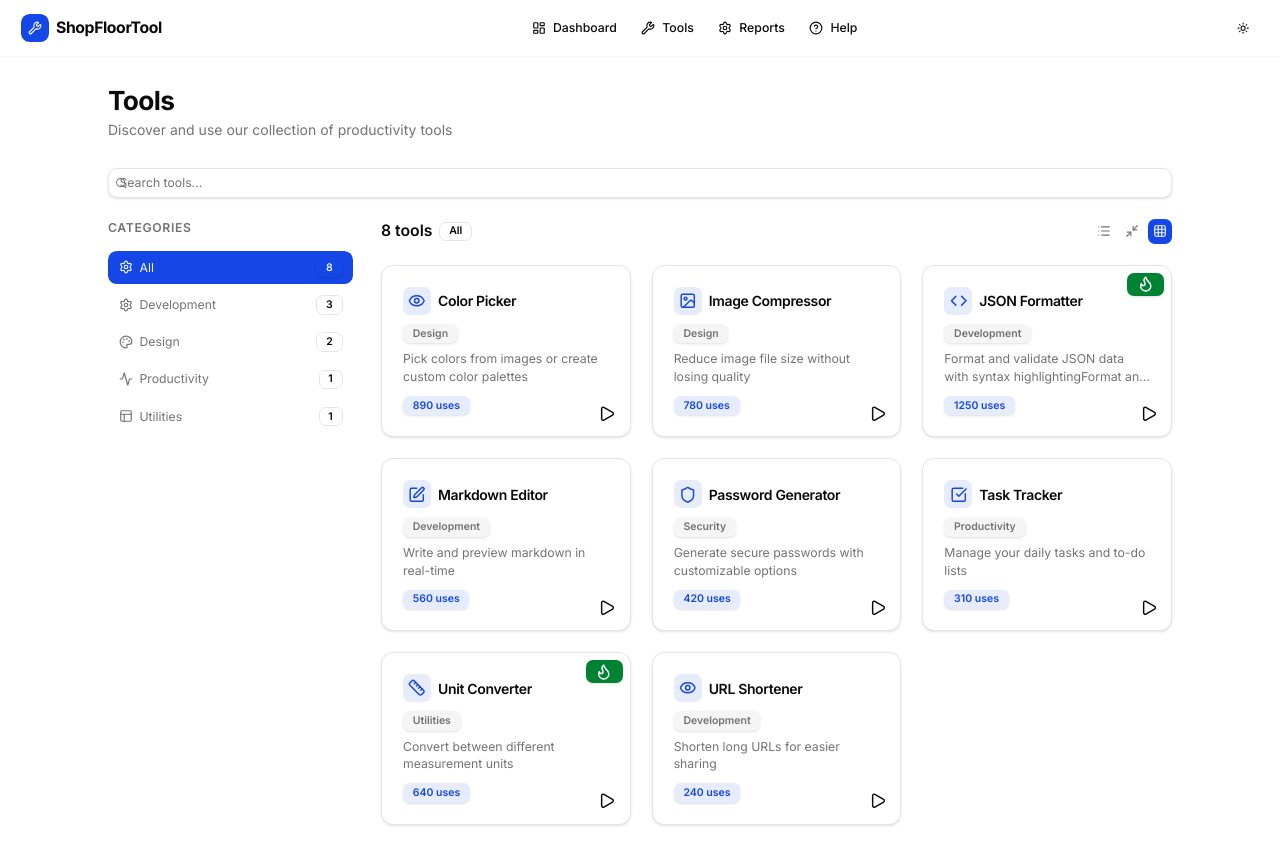
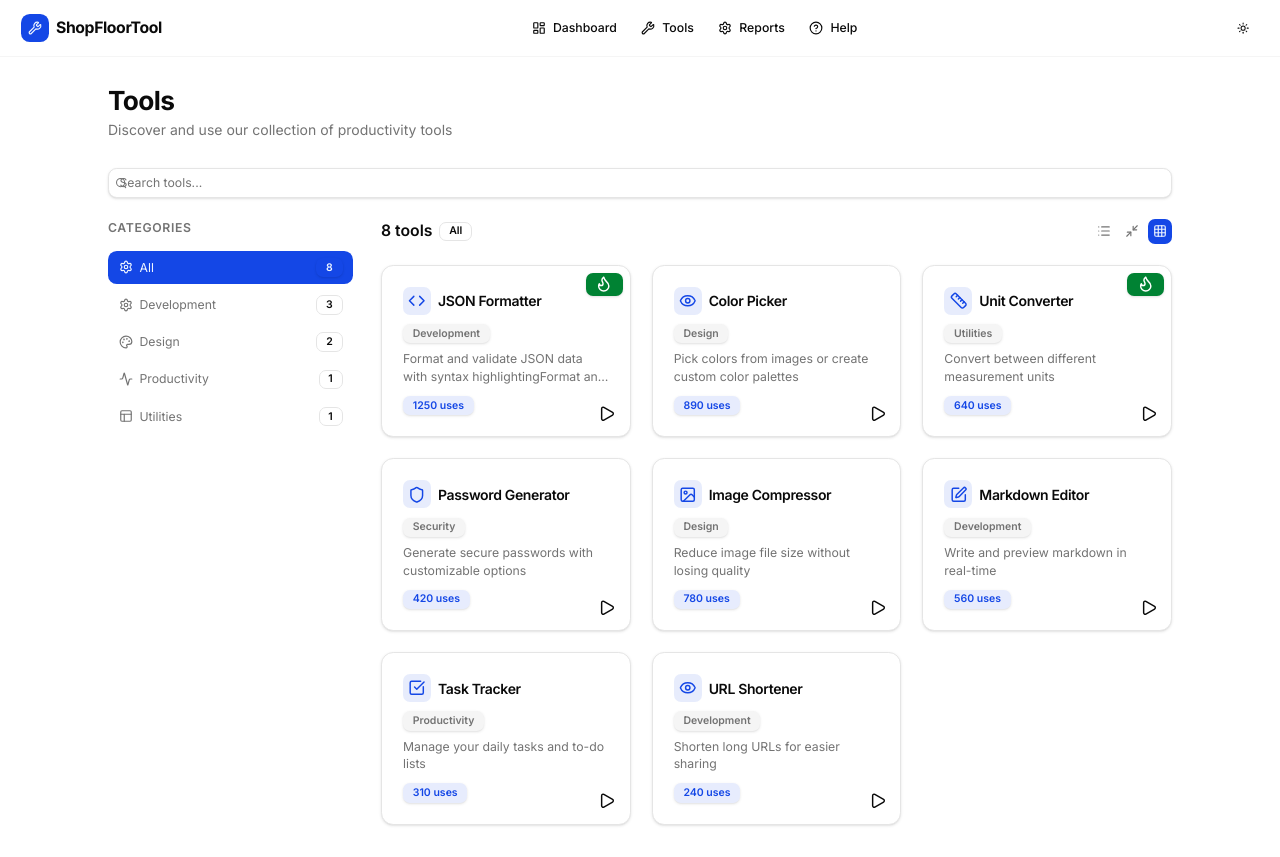
Before and after one commit to ssaisanthosh/shopfloortool, a Next.js app: page /tools in a window 1280 px wide. Built offline with nearby package versions, Linux system fonts and the light colour scheme.

Commit message:
tool card

```diff
--- a/app/tools/page.tsx
+++ b/app/tools/page.tsx
@@ -20,9 +20,6 @@ import {
   List,
   Minimize2,
   Grid,
-  SortDown,
-  LetterAZ,
-  TrendingUp,
 } from "lucide-react";
 
 interface CategoryItem {
@@ -43,8 +40,6 @@ export default function ToolsPage() {
   const [searchQuery, setSearchQuery] = useState("");
   const [selectedCategory, setSelectedCategory] = useState("All");
   const [gridLayout, setGridLayout] = useState<"1" | "2" | "3">("3");
-  const [sortBy, setSortBy] = useState<"name" | "usedCount">("name");
-  const [showSortOptions, setShowSortOptions] = useState(false);
 
   const filteredTools = useMemo(() => {
     let result = getToolsByCategory(selectedCategory);
@@ -57,15 +52,8 @@ export default function ToolsPage() {
           tool.category.toLowerCase().includes(query),
       );
     }
-    // Sort by the selected option
-    result.sort((a, b) => {
-      if (sortBy === "name") {
-        return a.name.localeCompare(b.name);
-      }
-      return b.usedCount - a.usedCount;
-    });
     return result;
-  }, [searchQuery, selectedCategory, sortBy]);
+  }, [searchQuery, selectedCategory]);
 
   const categoryCounts = useMemo(() => {
     const counts: Record<string, number> = { All: tools.length };
```
